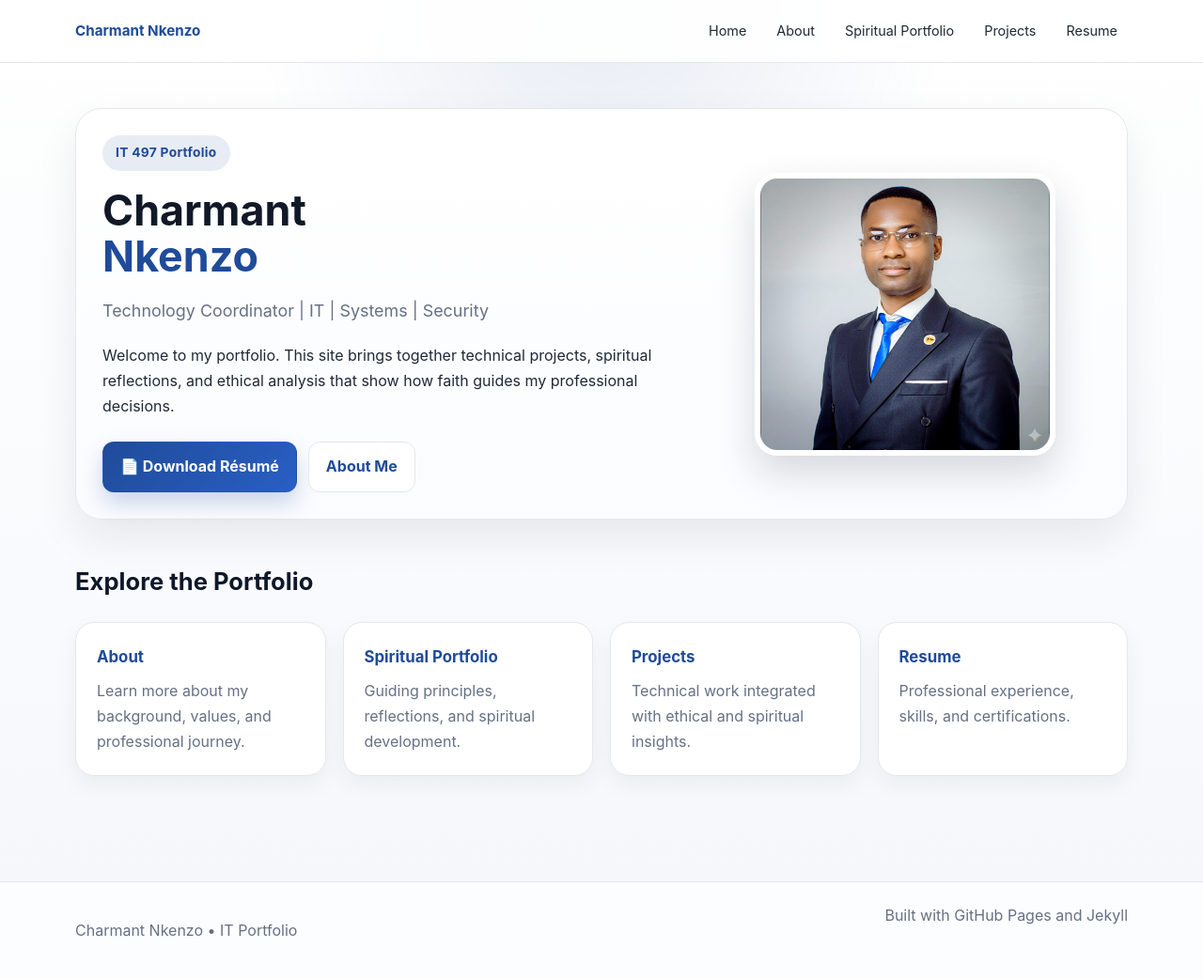
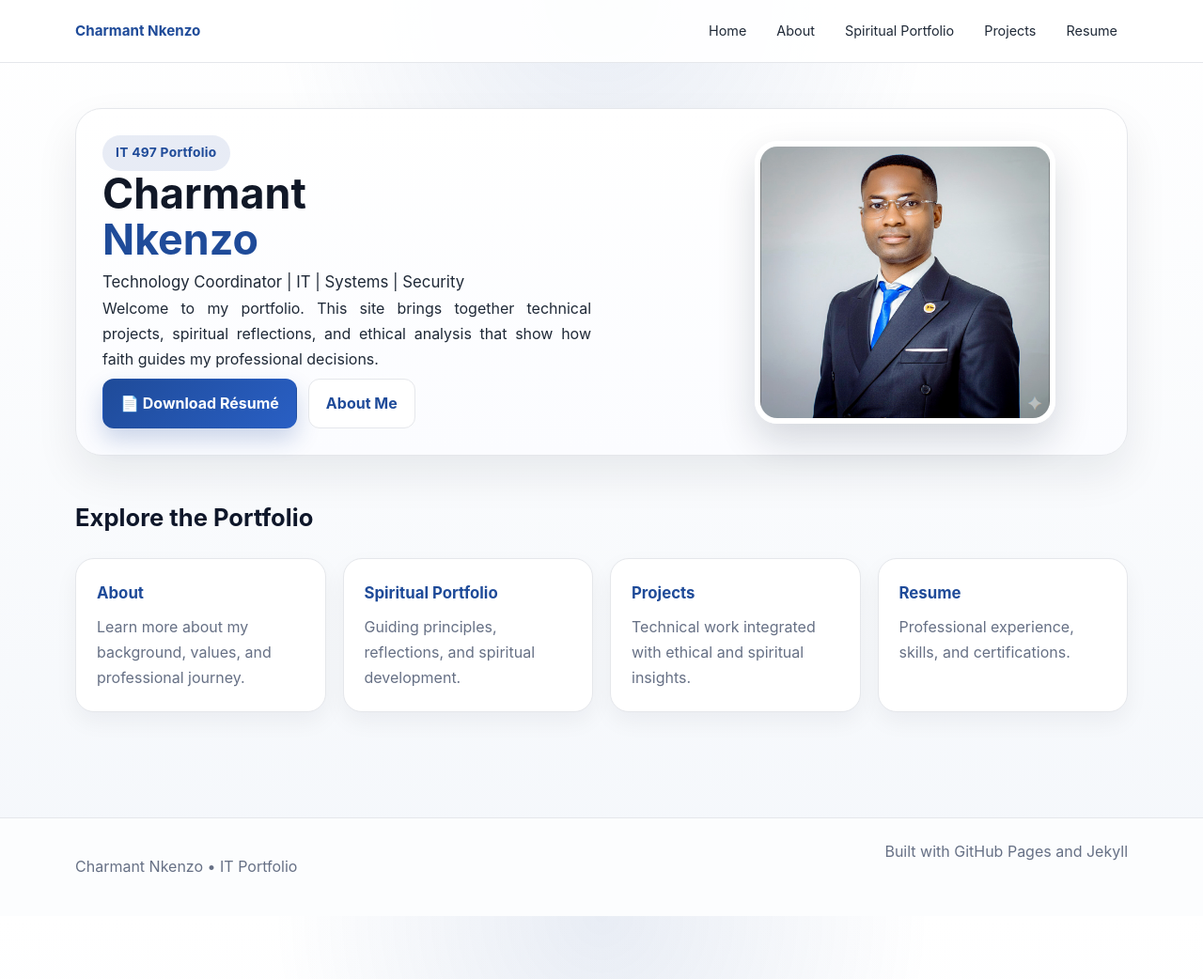
Before and after one commit to guychel20/charmantnkenzo.github.io, a Jekyll site: the page built from index.md, in a window 1280 px wide and 1042 px high. Shown: the whole window at 94% size. Built offline with Jekyll 4.4.1, drawn with Linux system fonts in a browser that asks for light colours; our own code applies the rules of GitHub Pages for plain Markdown files.

Commit message:
Improve text alignment and spacing on homepage

```diff
--- a/assets/css/style.css
+++ b/assets/css/style.css
@@ -110,9 +110,9 @@ a:hover {
   box-shadow: var(--shadow);
 }
 
-.hero-copy {
-  display: grid;
-  gap: 18px;
+.hero-copy p {
+  text-align: justify;
+  max-width: 520px;
 }
 
 .badge {
@@ -133,13 +133,14 @@ h1 {
   font-size: clamp(2rem, 3.5vw, 3rem); /* smaller and responsive */
   line-height: 1.1;
   color: #111827;
+  margin-bottom: 6px;
 }
 
 .lead {
-  margin: 0;
-  font-size: 1.12rem;
-  color: var(--muted);
-  max-width: 60ch;
+  text-align: justify;
+  max-width: 520px;
+  font-size: 1.05rem;
+  margin-top: 0;
 }
 
 .hero p {
```
